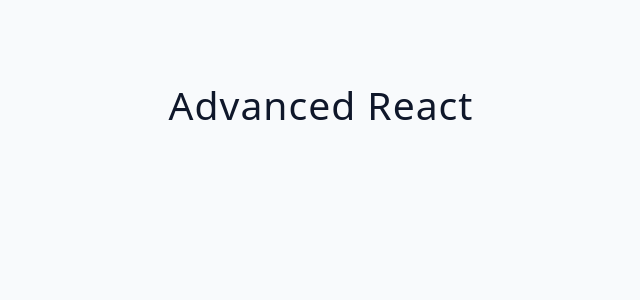
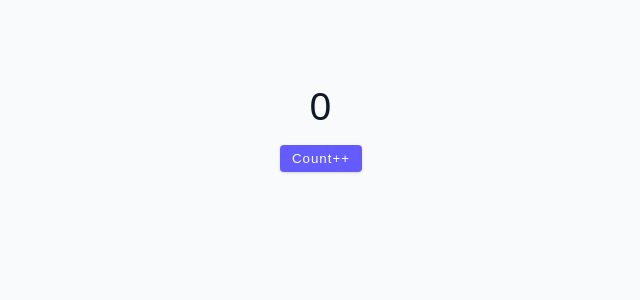
Before and after one commit to a-levitt/react.advanced_topics_project, a React (Vite) app: page / in a window 1280 px wide. Shown: the top 300 px of the page, without its empty margins (319-959 px from the left). Built offline with nearby package versions, Linux system fonts and the light colour scheme.

Commit message:
Solution for first challenge

```diff
--- a/src/App.jsx
+++ b/src/App.jsx
@@ -1,7 +1,9 @@
+import Starter from "./tutorial/01-useState/starter/01-error-example.jsx";
+
 function App() {
   return (
     <div className='container'>
-      <h2>Advanced React</h2>
+      <Starter />
     </div>
   );
 }
--- a/src/tutorial/01-useState/starter/01-error-example.jsx
+++ b/src/tutorial/01-useState/starter/01-error-example.jsx
@@ -1,5 +1,21 @@
+import {useState} from "react";
+
 const ErrorExample = () => {
-  return <h2>useState error example</h2>;
+
+  const [count, setCount] = useState(0);
+
+  const handleClick = () => {
+    setCount(count + 1);
+  }
+
+  return <div>
+    <h2>{count}</h2>
+    <button
+        className='btn'
+        type="button"
+        onClick={handleClick}>Count++</button>
+  </div>;
 };
 
+
 export default ErrorExample;
```
